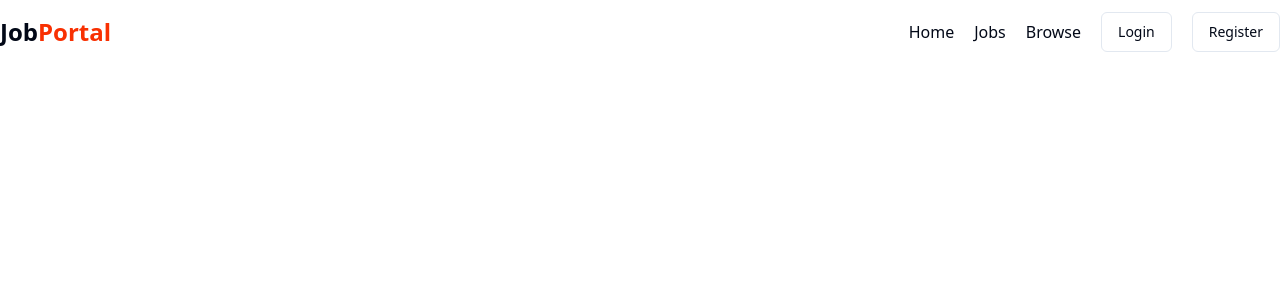
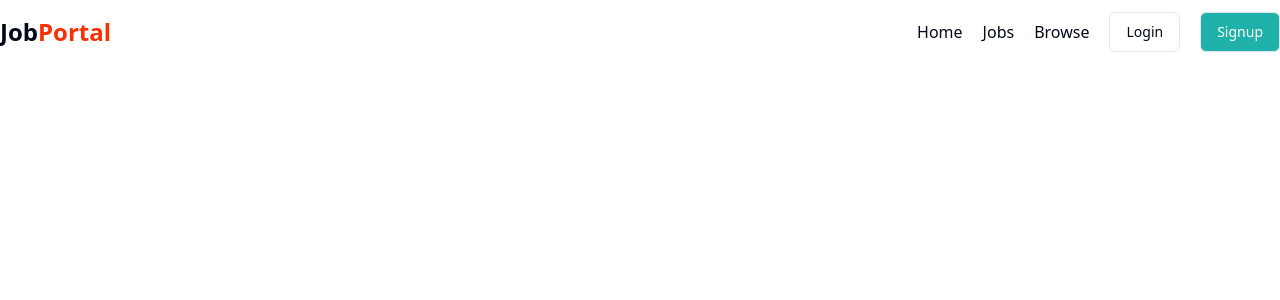
Before and after one commit to DhruvPatel2509/Job_portal, a React (Vite) app in the folder Frontend/: page / in a window 1280 px wide. Shown: the top 300 px of the page. Built offline with nearby package versions, Linux system fonts and the light colour scheme.

Commit message:
Navbar Update

```diff
--- a/Frontend/src/components/shared/Navbar.jsx
+++ b/Frontend/src/components/shared/Navbar.jsx
@@ -71,7 +71,13 @@ const Navbar = () => {
                     <Button variant="outline">Login</Button>
                   </li>
                   <li>
-                    <Button variant="outline">Register</Button>
+                    <Button
+                      variant="outline"
+                      className="bg-[#20B2AA] text-white
+                      hover:bg-[#008080] hover:text-white "
+                    >
+                      Signup
+                    </Button>
                   </li>
                 </>
               )}
```
